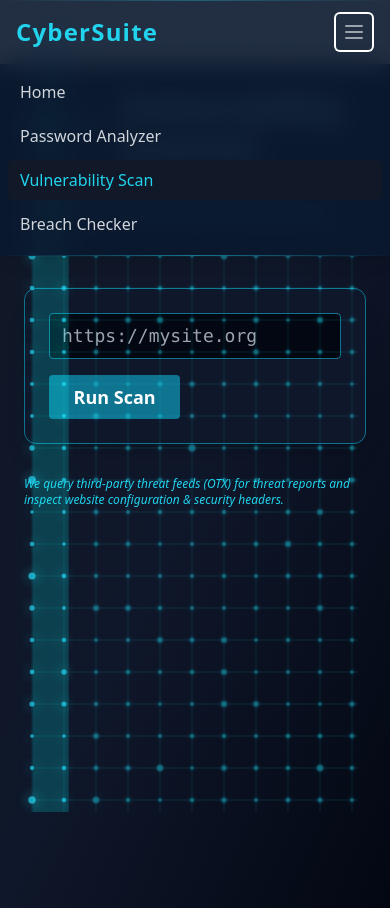
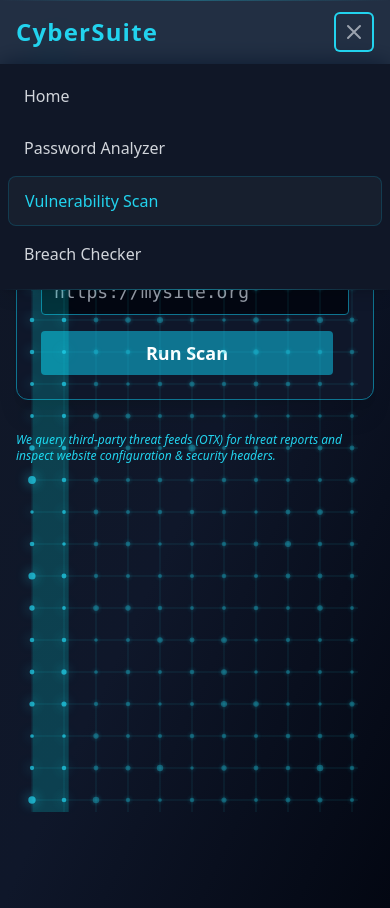
Before and after one commit to Siddheshh21/CyberSuite--All-in-one-cybersecurity-toolkit, a React (Vite) app in the folder cyber-suite-frontend/vite-project/: page /vulnerability-scan in a window 390 px wide. Both pictures are taken after a click on the button "Open main menu". Built offline with nearby package versions, Linux system fonts and the light colour scheme.

Commit message:
feat: optimize mobile performance and adjust risk bar color

```diff
--- a/cyber-suite-frontend/vite-project/package.json
+++ b/cyber-suite-frontend/vite-project/package.json
@@ -24,10 +24,10 @@
     "react-dom": "^18.2.0",
     "react-icons": "^4.12.0",
     "react-router-dom": "^6.21.0",
-    "tsparticles": "^2.12.0",
     "react-simple-typewriter": "^5.0.1",
     "shadcn-ui": "^0.4.1",
-    "three": "^0.159.0"
+    "three": "^0.159.0",
+    "tsparticles": "^2.12.0"
   },
   "devDependencies": {
     "@types/react": "^18.2.45",
@@ -39,6 +39,7 @@
     "eslint-plugin-react-refresh": "^0.4.5",
     "postcss": "^8.4.32",
     "tailwindcss": "^3.3.6",
+    "terser": "^5.43.1",
     "vite": "^5.0.10"
   }
 }
--- a/cyber-suite-frontend/vite-project/src/App.jsx
+++ b/cyber-suite-frontend/vite-project/src/App.jsx
@@ -1,6 +1,6 @@
 // src/App.jsx
 import { BrowserRouter as Router, Routes, Route } from "react-router-dom";
-import { lazy, Suspense } from 'react';
+import React, { lazy, Suspense, useEffect } from 'react';
 import Navbar from "./components/Navbar";
 
 // Lazy load route components
@@ -12,16 +12,42 @@ const NotFound = lazy(() => import("./pages/NotFound"));
 
 // Loading component
 const PageLoader = () => (
-  <div className="min-h-screen flex items-center justify-center bg-gradient-to-br from-purple-900 via-indigo-900 to-black">
-    <div className="animate-pulse text-white text-xl">Loading...</div>
+  <div className="min-h-screen flex items-center justify-center bg-gradient-to-br from-purple-900 via-indigo-900 to-black" style={{ contain: 'content' }}>
+    <div className="animate-pulse text-white text-lg md:text-xl">Loading...</div>
   </div>
 );
 
+// Memoize the Navbar component to prevent unnecessary re-renders
+const MemoizedNavbar = React.memo(Navbar);
+
 export default function App() {
+  useEffect(() => {
+    // Add performance monitoring
+    if ('performance' in window) {
+      window.performance.mark('app-init');
+    }
+
+    // Preload critical pages
+    const preloadPages = () => {
+      const pagesToPreload = [Home, PasswordAnalyzer];
+      pagesToPreload.forEach(page => {
+        try {
+          page.preload?.();
+        } catch (error) {
+          console.error('Error preloading page:', error);
+        }
+      });
+    };
+
+    // Preload after initial render
+    const timer = setTimeout(preloadPages, 2000);
+    return () => clearTimeout(timer);
+  }, []);
+
   return (
     <Router>
-      <Navbar />
-      <main className="pt-16"> {/* Add padding to account for fixed navbar */}
+      <MemoizedNavbar />
+      <main className="pt-16 overflow-x-hidden" style={{ contain: 'paint layout' }}> {/* Add padding and optimize paint/layout */}
         <Suspense fallback={<PageLoader />}>
           <Routes>
             <Route path="/" element={<Home />} />
--- a/cyber-suite-frontend/vite-project/src/components/Navbar.jsx
+++ b/cyber-suite-frontend/vite-project/src/components/Navbar.jsx
@@ -4,6 +4,7 @@ import { motion } from 'framer-motion';
 
 const Navbar = () => {
   const [isScrolled, setIsScrolled] = useState(false);
+  const [isMobileMenuOpen, setIsMobileMenuOpen] = useState(false);
   const location = useLocation();
 
   useEffect(() => {
@@ -73,18 +74,34 @@ const Navbar = () => {
           <div className="md:hidden flex items-center">
             <button
               type="button"
-              className="inline-flex items-center justify-center p-2 rounded-md text-gray-400 hover:text-white hover:bg-gray-700 focus:outline-none focus:ring-2 focus:ring-inset focus:ring-white"
+              onClick={() => setIsMobileMenuOpen(!isMobileMenuOpen)}
+              className="inline-flex items-center justify-center p-2 rounded-md text-gray-400 hover:text-white hover:bg-gray-700/50 focus:outline-none focus:ring-2 focus:ring-inset focus:ring-cyan-400 transition-colors"
               aria-controls="mobile-menu"
-              aria-expanded="false"
+              aria-expanded={isMobileMenuOpen}
             >
               <span className="sr-only">Open main menu</span>
+              {isMobileMenuOpen ? (
                 <svg
                   className="block h-6 w-6"
                   xmlns="http://www.w3.org/2000/svg"
                   fill="none"
                   viewBox="0 0 24 24"
                   stroke="currentColor"
-                aria-hidden="true"
+                >
+                  <path
+                    strokeLinecap="round"
+                    strokeLinejoin="round"
+                    strokeWidth="2"
+                    d="M6 18L18 6M6 6l12 12"
+                  />
+                </svg>
+              ) : (
+                <svg
+                  className="block h-6 w-6"
+                  xmlns="http://www.w3.org/2000/svg"
+                  fill="none"
+                  viewBox="0 0 24 24"
+                  stroke="currentColor"
                 >
                   <path
                     strokeLinecap="round"
@@ -93,25 +110,44 @@ const Navbar = () => {
                     d="M4 6h16M4 12h16M4 18h16"
                   />
                 </svg>
+              )}
             </button>
           </div>
         </div>
       </div>
 
       {/* Mobile menu */}
-      <div className="md:hidden" id="mobile-menu">
+      <motion.div
+        initial={{ opacity: 0, height: 0 }}
+        animate={{
+          opacity: isMobileMenuOpen ? 1 : 0,
+          height: isMobileMenuOpen ? 'auto' : 0
+        }}
+        transition={{ duration: 0.3, ease: 'easeInOut' }}
+        className="md:hidden overflow-hidden bg-gray-900/95 backdrop-blur-lg"
+        id="mobile-menu"
+      >
         <div className="px-2 pt-2 pb-3 space-y-1 sm:px-3">
           {navItems.map((item) => (
+            <motion.div
+              key={item.path}
+              initial={{ x: -20, opacity: 0 }}
+              animate={{ x: 0, opacity: 1 }}
+              transition={{ duration: 0.3 }}
+            >
               <Link
-              key={item.path}
                 to={item.path}
-              className={`block px-3 py-2 rounded-md text-base font-medium ${location.pathname === item.path ? 'text-cyan-400 bg-gray-900' : 'text-gray-300 hover:bg-gray-700 hover:text-white'}`}
+                onClick={() => setIsMobileMenuOpen(false)}
+                className={`block px-4 py-3 rounded-lg text-base font-medium ${location.pathname === item.path
+                  ? 'text-cyan-400 bg-gray-800/50 border border-cyan-500/20'
+                  : 'text-gray-300 hover:bg-gray-800/30 hover:text-cyan-300'} transition-all duration-200`}
               >
                 {item.label}
               </Link>
+            </motion.div>
           ))}
         </div>
-      </div>
+      </motion.div>
 
       {/* Cyber decoration */}
       <div className="absolute bottom-0 left-0 w-full h-[1px] bg-gradient-to-r from-transparent via-cyan-400 to-transparent opacity-50" />
--- a/cyber-suite-frontend/vite-project/src/pages/VulnerabilityScan.jsx
+++ b/cyber-suite-frontend/vite-project/src/pages/VulnerabilityScan.jsx
@@ -108,7 +108,7 @@ export default function VulnerabilityScan() {
     } catch {}
     const findingsCount = scanData.findings.length;
     if (findingsCount > 12) return { level: "High Risk", color: "bg-red-600" };
-    if (findingsCount >= 6) return { level: "Medium Risk", color: "bg-orange-500" };
+    if (findingsCount >= 6) return { level: "Medium Risk", color: "bg-amber-500" };
     return { level: "Low Risk", color: "bg-green-600" };
   };
 
@@ -162,23 +162,25 @@ export default function VulnerabilityScan() {
   }, [loading]);
 
   return (
-    <div className="min-h-screen bg-gradient-to-br from-gray-900 via-slate-900 to-gray-950 p-6 relative overflow-hidden">
+    <div className="min-h-screen bg-gradient-to-br from-gray-900 via-slate-900 to-gray-950 p-4 sm:p-6 relative overflow-hidden">
       {!scanData && <CyberGridBackground />}
       <div>
         {/* Big Title with Icon */}
         <div className={`flex flex-col items-center mb-8 transition-all duration-700 ${loading ? 'scale-95 opacity-80' : ''}`}>
-          <div className="flex items-center gap-3 mb-2">
-            <span className="inline-block"><ShieldCheckIcon className="w-10 h-10 text-cyan-400" /></span>
-            <span className="inline-block"><MagnifyingGlassIcon className="w-8 h-8 text-cyan-300" /></span>
-            <h1 className="text-4xl font-extrabold text-cyan-200 tracking-tight drop-shadow-lg">Vulnerability Scanner</h1>
+          <div className="flex flex-col sm:flex-row items-center gap-3 mb-2 text-center sm:text-left">
+            <div className="flex items-center gap-2">
+              <span className="inline-block"><ShieldCheckIcon className="w-8 sm:w-10 h-8 sm:h-10 text-cyan-400" /></span>
+              <span className="inline-block"><MagnifyingGlassIcon className="w-6 sm:w-8 h-6 sm:h-8 text-cyan-300" /></span>
+            </div>
+            <h1 className="text-2xl sm:text-4xl font-extrabold text-cyan-200 tracking-tight drop-shadow-lg">Vulnerability Scanner</h1>
           </div>
-          <div className="text-base text-cyan-400 font-medium mb-2">Scan your site for misconfigurations, outdated tech, and known threats in real time.</div>
+          <div className="text-sm sm:text-base text-cyan-400 font-medium mb-2 text-center sm:text-left">Scan your site for misconfigurations, outdated tech, and known threats in real time.</div>
         </div>
 
         {/* Input Form with animated placeholder */}
         {!loading && !scanData && (
           <div className="bg-slate-900 shadow-xl rounded-xl p-6 mb-8 border border-cyan-700">
-            <div className="grid md:grid-cols-3 gap-4 items-center">
+            <div className="grid grid-cols-1 md:grid-cols-3 gap-4 items-center">
               <input
                 type="text"
                 placeholder={phText || placeholderVariants[phIdx]}
@@ -222,10 +224,10 @@ export default function VulnerabilityScan() {
               </div>
             </div>
             {/* Scan Cards */}
-            <div className="grid grid-cols-2 md:grid-cols-3 gap-6 mt-2">
+            <div className="grid grid-cols-1 sm:grid-cols-2 md:grid-cols-3 gap-4 sm:gap-6 mt-2">
               {scanSteps.map((step, idx) => (
-                <div key={step.label} className={`rounded-xl p-6 flex flex-col items-center justify-center bg-gray-950 border-2 ${scanStep > idx ? 'border-green-500' : scanStep === idx ? 'border-yellow-400 animate-pulse' : 'border-cyan-800'} shadow-xl transition-all duration-700`} style={{ minHeight: 120 }}>
-                  <div className="font-bold text-cyan-200 text-lg mb-1">{step.label}</div>
+                <div key={step.label} className={`rounded-xl p-4 sm:p-6 flex flex-col items-center justify-center bg-gray-950 border-2 ${scanStep > idx ? 'border-green-500' : scanStep === idx ? 'border-yellow-400 animate-pulse' : 'border-cyan-800'} shadow-xl transition-all duration-700`} style={{ minHeight: 100 }}>
+                  <div className="font-bold text-cyan-200 text-base sm:text-lg mb-1 text-center">{step.label}</div>
                   <div className={`text-sm font-mono ${scanStep > idx ? 'text-green-400' : scanStep === idx ? 'text-yellow-300' : 'text-cyan-700'}`}>
                     {scanStep > idx ? 'Pass' : scanStep === idx ? 'Scanning...' : 'Pending'}
                   </div>
@@ -265,9 +267,9 @@ export default function VulnerabilityScan() {
               {/* SSL/TLS Info */}
               {scanData.site?.ssl && (
                 <div className="bg-gradient-to-r from-cyan-400 via-cyan-300 to-cyan-500 shadow-xl rounded-lg p-6 animate-fadein text-white result-glow">
-                  <div className="flex items-center justify-between mb-4">
-                    <h2 className="text-xl font-bold text-indigo-700">SSL/TLS Certificate</h2>
-                    <a href="https://www.cloudflare.com/learning/ssl/what-is-an-ssl-certificate/" target="_blank" rel="noopener noreferrer" className="text-lg text-indigo-600 underline font-bold" style={{alignSelf:'center', marginLeft:'auto', marginRight:'auto'}}>Learn more about SSL/TLS certificates</a>
+                  <div className="flex flex-col sm:flex-row items-start sm:items-center justify-between mb-4 gap-2">
+                    <h2 className="text-lg sm:text-xl font-bold text-indigo-700">SSL/TLS Certificate</h2>
+                    <a href="https://www.cloudflare.com/learning/ssl/what-is-an-ssl-certificate/" target="_blank" rel="noopener noreferrer" className="text-base sm:text-lg text-indigo-600 underline font-bold">Learn more</a>
                   </div>
                   <p><strong>Valid:</strong> {scanData.site.ssl.valid ? "✅ Yes" : "❌ No"}</p>
                   <p><strong>Valid From:</strong> {scanData.site.ssl.validFrom}</p>
```
Also changed, not shown: cyber-suite-frontend/vite-project/src/index.css (+25 -9 lines), cyber-suite-frontend/vite-project/src/pages/BreachChecker.jsx (+11 -11 lines), cyber-suite-frontend/vite-project/src/pages/Home.jsx (+10 -10 lines), cyber-suite-frontend/vite-project/src/pages/PasswordAnalyzer.jsx (+8 -8 lines), cyber-suite-frontend/vite-project/vite.config.js (+23 -0 lines), cyber-suite-frontend/vite-project/vercel.json, 1 other file (tests, documents, lock files or other folders). Lines whose indentation alone changed are shown as unchanged.
